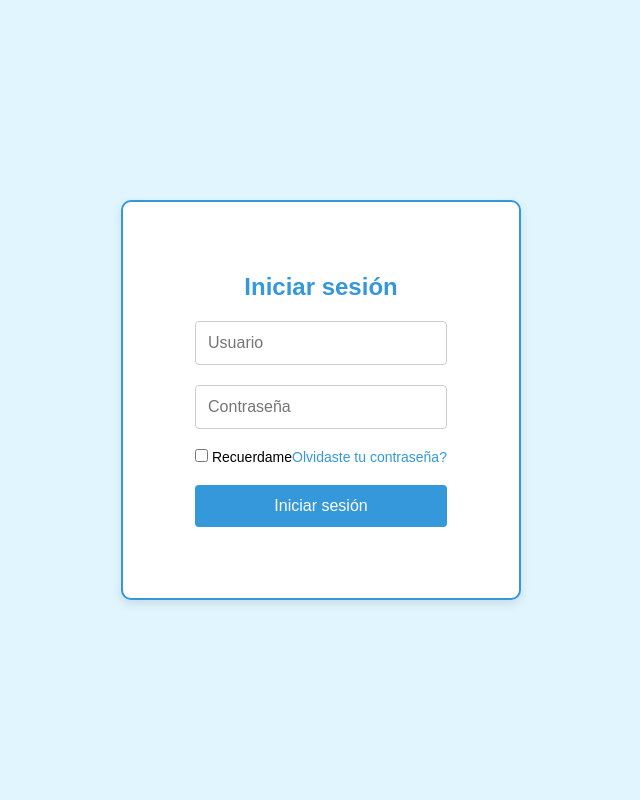
After one commit to FernandoLesmes/biometrico, a Django app: page /login/ in a window 1280 px wide. The commit adds this page. Shown: the whole page, without its empty margins (319-959 px from the left). Run offline with Django 5.2, Linux system fonts and the light colour scheme.

Commit message:
Pimeros cambios vista

```diff
--- /dev/null
+++ b/API/templates/login.html
@@ -0,0 +1,46 @@
+<!DOCTYPE html>
+<html lang="es">
+<head>
+    <meta charset="UTF-8">
+    {% load static %}
+    <title>Iniciar sesión</title>
+    <link rel="stylesheet" href="{% static 'css/login.css' %}">
+</head>
+<body>
+
+    {% if form.non_field_errors %}
+        <div class="error-message">
+            <p>Usuario o contraseña incorrectos. Intenta nuevamente.</p>
+        </div>
+    {% endif %}
+
+    <!-- Solo muestra el mensaje de bienvenida si el usuario está autenticado -->
+    {% if user.is_authenticated %}
+        <p class="welcome-message">Bienvenido, {{ user.username }}!</p>
+    {% endif %}
+
+    <div class="login-container">
+        <h2>Iniciar sesión</h2>
+        <form method="post">
+            {% csrf_token %}
+            <div class="input-group">
+                <input type="text" name="username" placeholder="Usuario" required>
+            </div>
+
+            <div class="input-group">
+                <input type="password" name="password" placeholder="Contraseña" required>
+            </div>
+
+            <div class="remember-me">
+                <label>
+                    <input type="checkbox" name="remember_me"> Recuerdame
+                </label>
+                <a href="#">Olvidaste tu contraseña?</a>
+            </div>
+
+            <button type="submit" class="btn-submit">Iniciar sesión</button>
+        </form>
+    </div>
+
+</body>
+</html>
--- a/API/urls.py
+++ b/API/urls.py
@@ -1 +1,15 @@
-from views import  *
+from django.urls import path
+from . import views  # Importa desde el módulo actual (API/views.py)
+from django.contrib.auth import views as auth_views
+
+urlpatterns = [
+    path('login/', views.login_view, name='login'),
+    path('logout/', auth_views.LogoutView.as_view(), name='logout'),
+    path('', views.home, name='home'),  # Esta es la ruta para la página de inicio
+
+    path('turnos/', views.turnos_view, name='turnos'),
+    path('empleados/', views.empleados_view, name='empleados'),
+    path('asistencia/', views.asistencia_view, name='asistencia'),
+    path('reportes/', views.reportes_view, name='reportes'),
+    path('configuracion/', views.configuracion_view, name='configuracion'),
+]
--- a/API/views.py
+++ b/API/views.py
@@ -1,5 +1,64 @@
+from django.shortcuts import render , redirect
+from django.contrib.auth.forms import AuthenticationForm
+from django.contrib.auth import login
+from django.contrib import messages
 from django.shortcuts import render
 
-# Create your views here.
+def turnos_view(request):
+    return render(request, 'turnos.html')
+
+def empleados_view(request):
+    return render(request, 'empleados.html')
+
+def asistencia_view(request):
+    return render(request, 'asistencia.html')
+
+def reportes_view(request):
+    return render(request, 'reportes.html')
+
+def configuracion_view(request):
+    return render(request, 'configuracion.html')
+
+
+# Vista para el login
+def login_view(request):
+    if request.method == "POST":
+        form = AuthenticationForm(request, data=request.POST)
+        if form.is_valid():
+            # Autenticar al usuario
+            user = form.get_user()
+            login(request, user)
+            messages.success(request, f"Bienvenido, {user.username}!")
+            return redirect('home')  # Redirige a la página principal
+    else:
+        form = AuthenticationForm()
+    return render(request, 'login.html', {'form': form})
+
+# Vista para el logout
+# Vista para el logout
+def logout_view(request):
+
+    return redirect('login')  # Redirige a la página principal después de cerrar sesión
+
+# Vista para la página de inicio
 def home(request):
     return render(request, 'home.html')
+
+
+
+# vistas
+
+def turnos_view(request):
+    return render(request, 'turnos.html')
+
+def empleados_view(request):
+    return render(request, 'empleados.html')
+
+def asistencia_view(request):
+    return render(request, 'asistencia.html')
+
+def reportes_view(request):
+    return render(request, 'reportes.html')
+
+def configuracion_view(request):
+    return render(request, 'configuracion.html')
--- a/mysite/urls.py
+++ b/mysite/urls.py
@@ -1,6 +1,10 @@
 from django.contrib import admin
-from django.urls import path
+from django.urls import path, include
+from django.contrib.auth import views as auth_views
+#from API import views
 
 urlpatterns = [
     path('admin/', admin.site.urls),
+    path('', include('API.urls')),
+    path('login/', auth_views.LogoutView.as_view(), name='login/'),
 ]
--- /dev/null
+++ b/static/css/login.css
@@ -0,0 +1,110 @@
+/* Reset global styles */
+* {
+    margin: 0;
+    padding: 0;
+    box-sizing: border-box;
+}
+
+/* Body styles */
+body {
+    font-family: Arial, sans-serif;
+    background-color: #e1f5fe; /* Fondo azul claro */
+    display: flex;
+    justify-content: center;
+    align-items: center;
+    height: 100vh;
+    margin: 0;
+}
+
+/* Login container */
+.login-container {
+    display: flex;
+    flex-direction: column;
+    justify-content: center;
+    align-items: center;
+    width: 100%;
+    max-width: 400px;
+    height: 400px; /* Ajusta la altura para que el cuadro no quede muy grande */
+    background-color: #fff;
+    padding: 40px;
+    box-shadow: 0 4px 10px rgba(0, 0, 0, 0.1);
+    border-radius: 10px;
+    text-align: center;
+    border: 2px solid #3498db; /* Borde azul alrededor */
+    box-sizing: border-box;
+}
+
+/* Heading styling */
+h2 {
+    color: #3498db; /* Azul para el título */
+    margin-bottom: 20px;
+}
+
+/* Input group styles */
+.input-group {
+    margin-bottom: 20px;
+}
+
+input[type="text"],
+input[type="password"] {
+    width: 100%;
+    padding: 12px;
+    font-size: 16px;
+    border: 1px solid #ccc;
+    border-radius: 4px;
+    box-sizing: border-box;
+}
+
+input[type="text"]:focus,
+input[type="password"]:focus {
+    outline: none;
+    border-color: #3498db; /* Azul al hacer focus */
+}
+
+/* Text styles for login prompt */
+.login-prompt {
+    color: #555;
+    font-size: 16px;
+    margin-bottom: 20px; /* Ajusta el margen para que no se pegue al resto del formulario */
+}
+
+/* Remember me checkbox and link */
+.remember-me {
+    display: flex;
+    justify-content: space-between;
+    font-size: 14px;
+    margin-bottom: 20px;
+}
+
+.remember-me a {
+    text-decoration: none;
+    color: #3498db;
+}
+
+.remember-me a:hover {
+    text-decoration: underline;
+}
+
+/* Button styles */
+.btn-submit {
+    width: 100%;
+    padding: 12px;
+    font-size: 16px;
+    background-color: #3498db; /* Azul para el botón */
+    color: white;
+    border: none;
+    border-radius: 4px;
+    cursor: pointer;
+    transition: background-color 0.3s ease;
+}
+
+.btn-submit:hover {
+    background-color: #2980b9; /* Efecto hover más oscuro */
+}
+
+/* Error message styles */
+.error-message {
+    color: red;
+    font-size: 14px;
+    margin-bottom: 15px;
+}
```
Also changed, not shown: API/extraer_biometrico.py (added, +43 -0 lines), API/sync_reloj.py (+19 -61 lines), API/templates/asistencia.html (added, +21 -0 lines), API/templates/configuracion.html (added, +21 -0 lines), API/templates/empleados.html (added, +21 -0 lines), API/templates/home.html (+32 -4 lines), API/templates/reportes.html (added, +21 -0 lines), API/templates/turnos.html (added, +21 -0 lines), Cextensiones_vscode.txt (added, +34 -0 lines), mysite/settings.py (+9 -4 lines), requirements.txt (added), static/img/logo.png (added).
